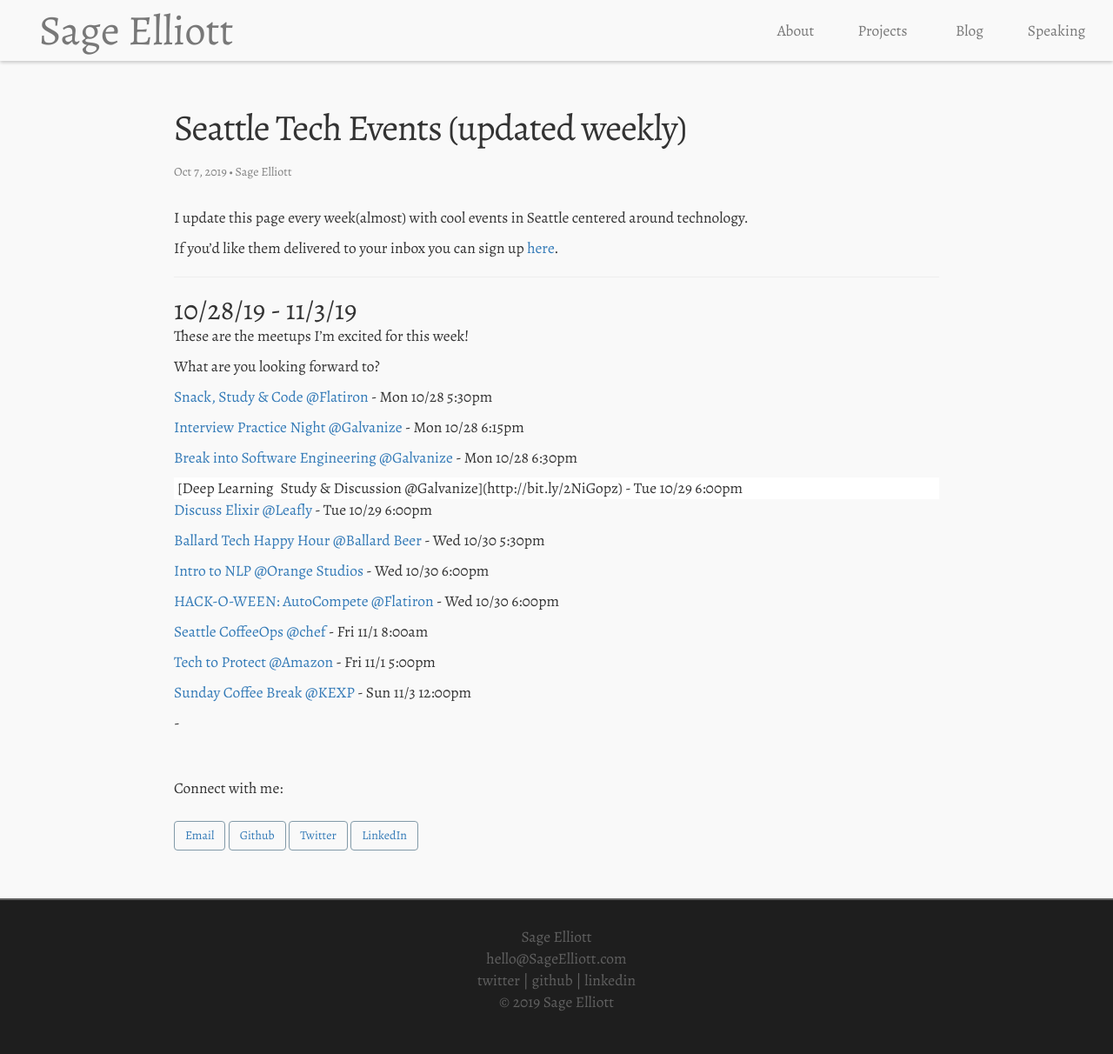
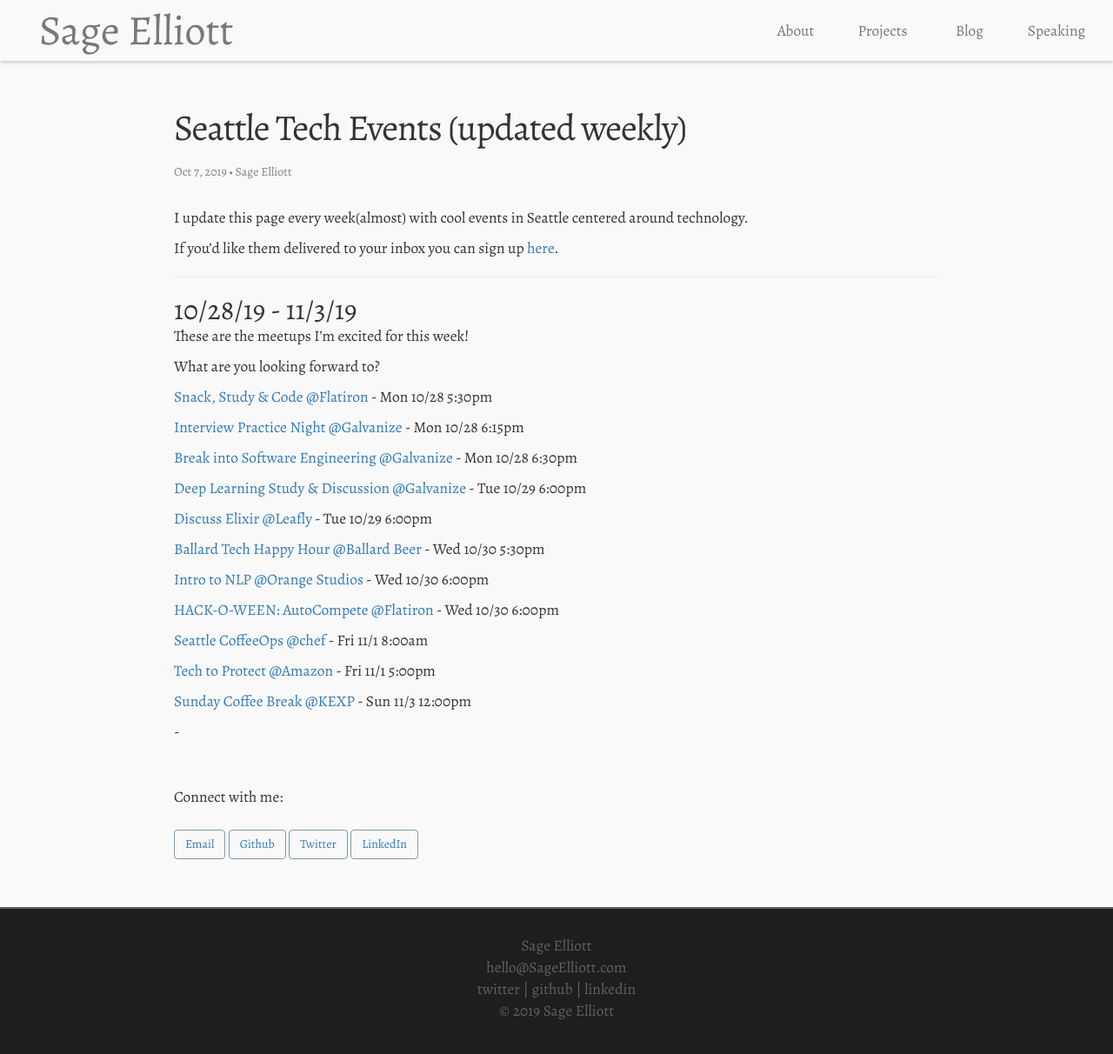
Before and after one commit to sagecodes/sage-blog, a Jekyll site: the page built from _posts/blog/event-posts/2019-8-26-meetups.markdown, in a window 1280 px wide. Shown: the top 1212 px of the page at 87% size. Built offline with Jekyll 4.4.1, drawn with Linux system fonts in a browser that asks for light colours; nearby versions of some CDN libraries; some web fonts are replaced.

Commit message:
fix: deep learning meetup not displaying correctly due to bar char

```diff
--- a/_posts/blog/event-posts/2019-8-26-meetups.markdown
+++ b/_posts/blog/event-posts/2019-8-26-meetups.markdown
@@ -28,7 +28,7 @@
 
 [Break into Software Engineering @Galvanize](http://bit.ly/2JsWiN5) - Mon 10/28 6:30pm
 
-[Deep Learning | Study & Discussion @Galvanize](http://bit.ly/2NiGopz) - Tue 10/29 6:00pm
+[Deep Learning Study & Discussion @Galvanize](http://bit.ly/2NiGopz) - Tue 10/29 6:00pm
 
 [Discuss Elixir @Leafly](http://bit.ly/2Wkds4s) - Tue 10/29 6:00pm
 
```
